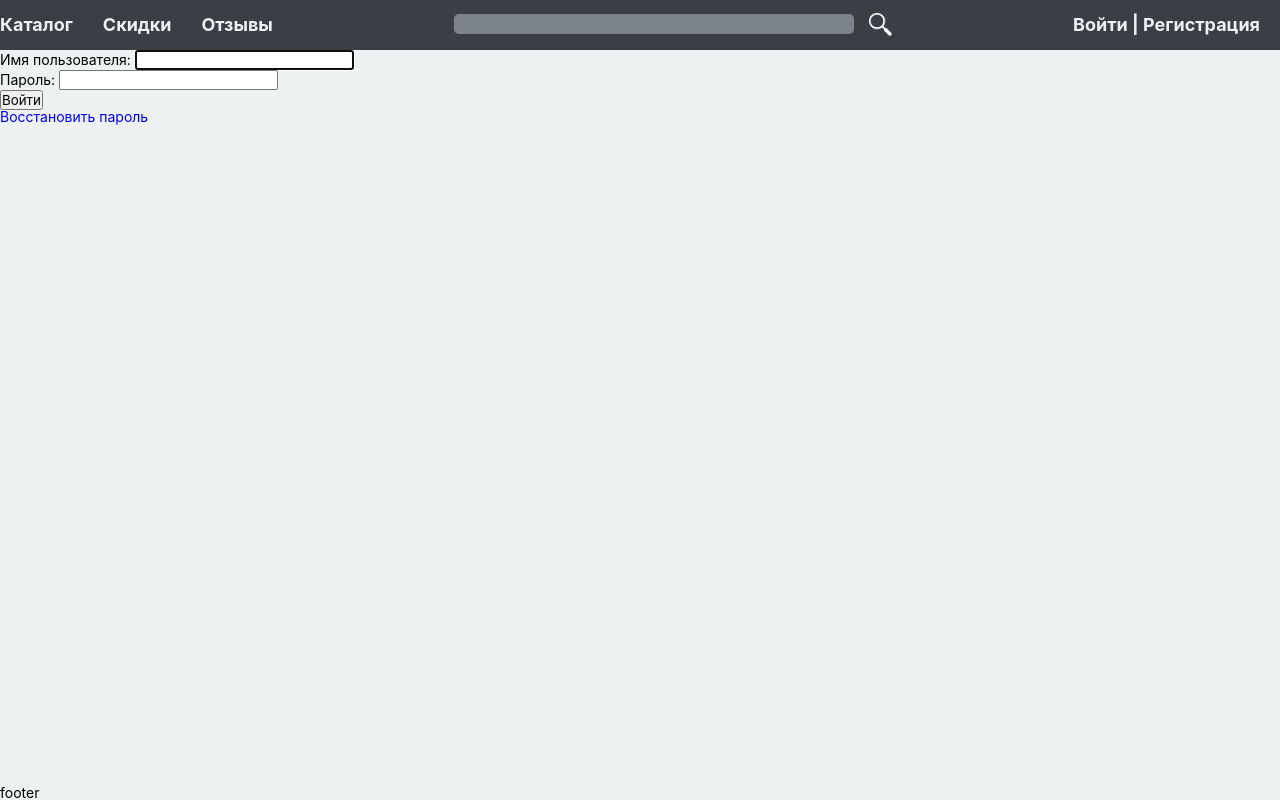
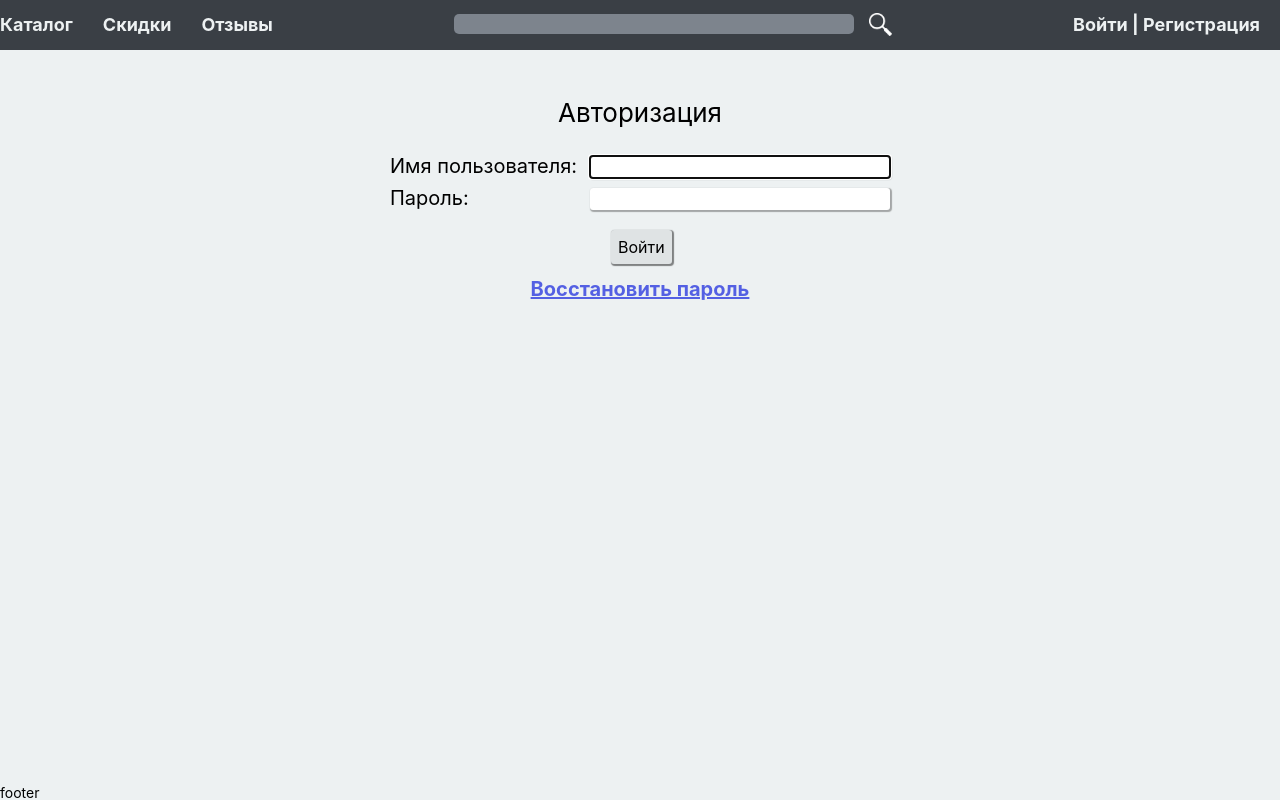
Before and after one commit to denis-teslyuk/denisshop, a Django app: page /users/login/?next=/users/password-change-done/ in a window 1280 px wide. Run offline with Django 5.2, Linux system fonts and the light colour scheme; style sheets or scripts are compiled from the project's sources.

Commit message:
Add styles to login register pages

```diff
--- a/denisshopsite/users/forms.py
+++ b/denisshopsite/users/forms.py
@@ -5,13 +5,14 @@ from django.core.exceptions import ValidationError
 
 
 class RegistrationForm(UserCreationForm):
-    username = forms.CharField(label='Имя пользователя или E-mail')
+    username = forms.CharField(label='Имя пользователя')
     password1 = forms.CharField(widget=forms.PasswordInput(), label='Пароль')
     password2 = forms.CharField(widget=forms.PasswordInput(), label='Повтор пароля')
 
     class Meta:
         model = get_user_model()
         fields = ['username','email', 'first_name', 'last_name', 'password1','password2']
+        labels = {'email': 'E-mail'}
 
     def clean_email(self):
         email = self.cleaned_data['email']
--- a/denisshopsite/users/static/users/css/source/style.scss
+++ b/denisshopsite/users/static/users/css/source/style.scss
@@ -1,6 +1,6 @@
 @import 'null.scss';
 
-.profile-title{
+.users-title{
     font-size: 26px;
     text-align: center;
     margin: 50px 0px 30px;
@@ -31,7 +31,6 @@
 
 .users-button{
     margin: 20px auto 15px;
-    width: 150px;
     button{
         border: none;
         text-align: center;
@@ -44,14 +43,20 @@
 
 }
 
-.profile-links{
+.users-links{
     text-decoration: underline;
     text-decoration-color: #5460e3;
     text-align: center;
     font-size: 20px;
     font-weight: 700;
+    margin-bottom: 30px;
+    a, a:visited{
+        color: #5460e3;
+    }
+}
 
-    margin-bottom: 30px;
+.profile-button{
+    width: 150px;
 }
 
 .profile-key-list{
@@ -83,12 +88,6 @@
     margin-right: 0px;
 }
 
-.password-change-title{
-    font-size: 26px;
-    text-align: center;
-    margin: 50px 0px 30px;
-}
-
 .password-change-form{
     width:500px;
     margin: 0px auto;
@@ -100,3 +99,39 @@
         box-shadow: 1px 1px 1px 1px #38383866;
     }
 }
+
+.password-change-button{
+    width: 86px;
+}
+
+.password-change-done{
+    font-size: 20px;
+    text-align: center;
+    margin-top: 50px;
+}
+
+.auth-form{
+    width:500px;
+    margin: 0px auto;
+    font-size: 20px;
+    p{
+        display: flex;
+        justify-content: space-between;
+        margin-bottom: 10px;
+    }
+    input{
+        border-radius: 3px;
+        width: 300px;
+        border: none;
+        padding: 3px;
+        box-shadow: 1px 1px 1px 1px #38383866;
+    }
+}
+
+.login-button{
+    width: 58px;
+}
+
+.register-button{
+    width: 163px;
+}
--- a/denisshopsite/users/static/users/css/style.css
+++ b/denisshopsite/users/static/users/css/style.css
@@ -59,7 +59,7 @@ h1, h2, h3, h4, h5, h6 {
   color: #5d5d5d;
 }
 
-.profile-title {
+.users-title {
   font-size: 26px;
   text-align: center;
   margin: 50px 0px 30px;
@@ -95,7 +95,6 @@ h1, h2, h3, h4, h5, h6 {
 
 .users-button {
   margin: 20px auto 15px;
-  width: 150px;
 }
 .users-button button {
   border: none;
@@ -108,13 +107,20 @@ h1, h2, h3, h4, h5, h6 {
   font-size: 16px;
 }
 
-.profile-links {
+.users-links {
   text-decoration: underline;
   text-decoration-color: #5460e3;
   text-align: center;
   font-size: 20px;
   font-weight: 700;
   margin-bottom: 30px;
+}
+.users-links a, .users-links a:visited {
+  color: #5460e3;
+}
+
+.profile-button {
+  width: 150px;
 }
 
 .profile-key-list {
@@ -147,12 +153,6 @@ h1, h2, h3, h4, h5, h6 {
   margin-right: 0px;
 }
 
-.password-change-title {
-  font-size: 26px;
-  text-align: center;
-  margin: 50px 0px 30px;
-}
-
 .password-change-form {
   width: 500px;
   margin: 0px auto;
@@ -165,3 +165,44 @@ h1, h2, h3, h4, h5, h6 {
   -webkit-box-shadow: 1px 1px 1px 1px rgba(56, 56, 56, 0.4);
           box-shadow: 1px 1px 1px 1px rgba(56, 56, 56, 0.4);
 }
+
+.password-change-button {
+  width: 86px;
+}
+
+.password-change-done {
+  font-size: 20px;
+  text-align: center;
+  margin-top: 50px;
+}
+
+.auth-form {
+  width: 500px;
+  margin: 0px auto;
+  font-size: 20px;
+}
+.auth-form p {
+  display: -webkit-box;
+  display: -ms-flexbox;
+  display: flex;
+  -webkit-box-pack: justify;
+      -ms-flex-pack: justify;
+          justify-content: space-between;
+  margin-bottom: 10px;
+}
+.auth-form input {
+  border-radius: 3px;
+  width: 300px;
+  border: none;
+  padding: 3px;
+  -webkit-box-shadow: 1px 1px 1px 1px rgba(56, 56, 56, 0.4);
+          box-shadow: 1px 1px 1px 1px rgba(56, 56, 56, 0.4);
+}
+
+.login-button {
+  width: 58px;
+}
+
+.register-button {
+  width: 163px;
+}
--- a/denisshopsite/users/templates/users/login.html
+++ b/denisshopsite/users/templates/users/login.html
@@ -1,11 +1,15 @@
 {% extends 'base.html' %}
 
 {% block content %}
+<div class="users-title">{{title}}</div>
+
+<div class="auth-form">
     <form action="" method="post">
-    {% csrf_token %}
-    <input type="hidden" name="next" value="{{next}}">
-    <div>{{form.as_p}}</div>
-    <button type="submit">Войти</button>
-</form>
-<a href="{% url 'users:password_reset' %}">Восстановить пароль</a>
+        {% csrf_token %}
+        <input type="hidden" name="next" value="{{next}}">
+        <div>{{form.as_p}}</div>
+        <div class="users-button login-button"><button type="submit">Войти</button> </div>
+    </form>
+</div>
+<div class="users-links"><a href="{% url 'users:password_reset' %}">Восстановить пароль</a></div>
 {% endblock %}
--- a/denisshopsite/users/templates/users/password_change_done.html
+++ b/denisshopsite/users/templates/users/password_change_done.html
@@ -1,5 +1,5 @@
 {% extends 'base.html' %}
 
 {% block content %}
-    <div>Пароль изменен успешно! <a href="{% url 'users:profile' %}">Вернуться в профиль</a></div>
+    <div class="password-change-done">Пароль изменен успешно! <a href="{% url 'users:profile' %}">Вернуться в профиль</a></div>
 {% endblock %}
--- a/denisshopsite/users/templates/users/password_change_form.html
+++ b/denisshopsite/users/templates/users/password_change_form.html
@@ -1,11 +1,11 @@
 {% extends 'base.html' %}
 
 {% block content %}
-    <div class="password-change-title">{{title}}</div>
+    <div class="users-title">{{title}}</div>
     <div class="password-change-form"><form action="" method="post">
         {% csrf_token %}
         {{form.as_p}}
-        <div class="users-button"><button type="submit">Изменить</button></div>
+        <div class="users-button password-change-button"><button type="submit">Изменить</button></div>
     </form>
     </div>
 {% endblock %}
```
Also changed, not shown: denisshopsite/users/templates/users/profile.html (+5 -4 lines), denisshopsite/users/templates/users/registration.html (+8 -5 lines), denisshopsite/db.sqlite3.
